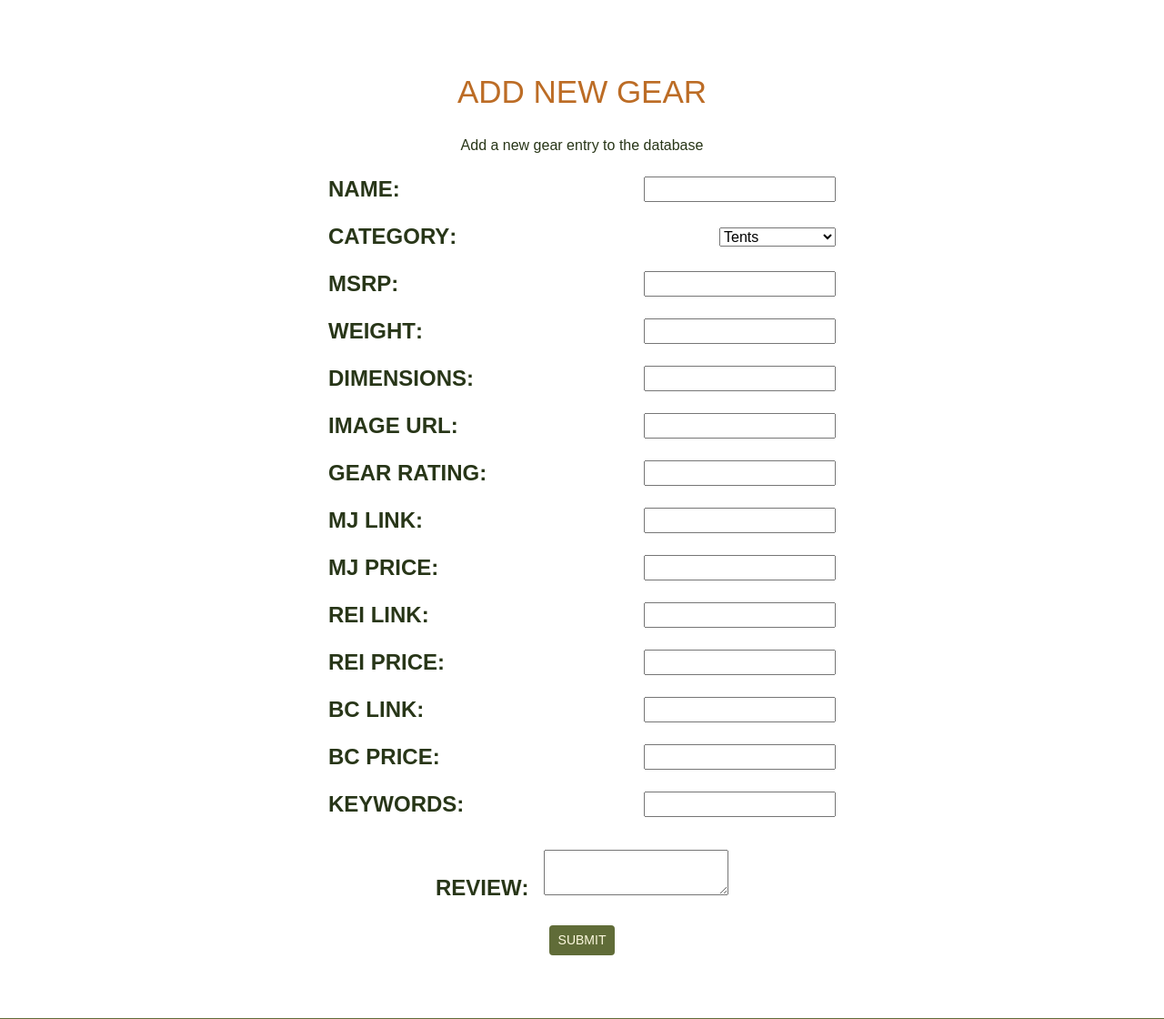
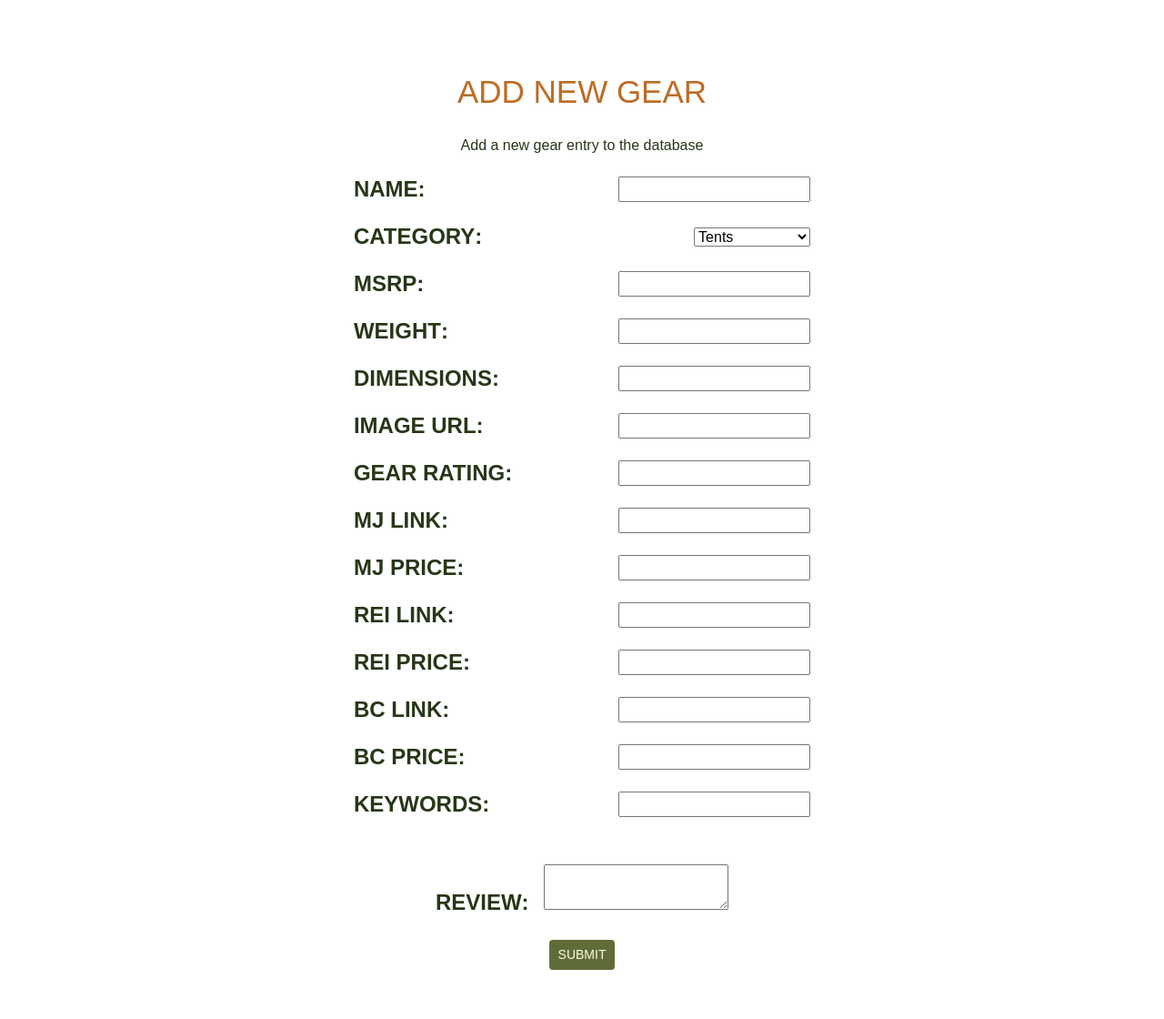
Before and after one commit to DouglasHeinan/tamarack-treks, a Flask app: page /admin/add_gear in a window 1280 px wide. Shown: the part 88-1208 px from the top of the page at 91% size. Run offline with Flask 2, Linux system fonts and the light colour scheme; the visitor is signed in with stand-in values (Sample User, id 1); data comes from the database, SQL or seed files in the repository; some libraries are stand-ins or nearby versions; some web fonts are replaced.

Commit message:
minor updates and changes

```diff
--- a/hiking_blog/static/css/styles.css
+++ b/hiking_blog/static/css/styles.css
@@ -1094,8 +1094,11 @@
 }
 
 .form-container {
-    width: 50%;
+    display: flex;
+    justify-content: center;
+    flex-direction: column;
     margin: 0 auto;
+    width: 45%;
 }
 
 .form-data-pairing {
```
